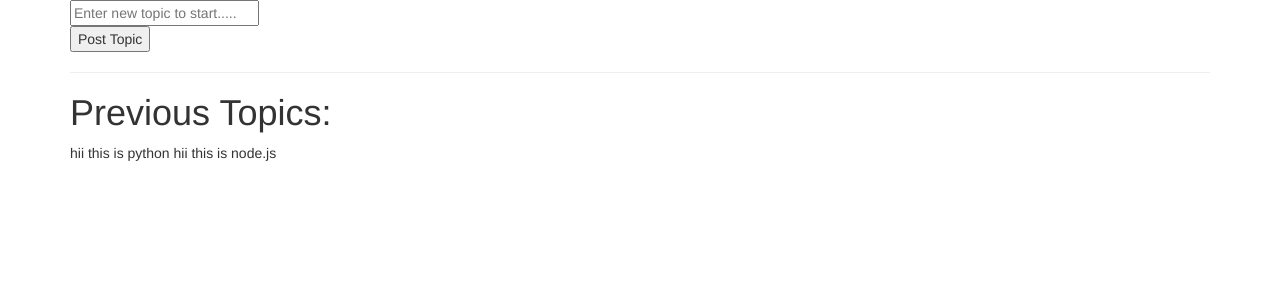
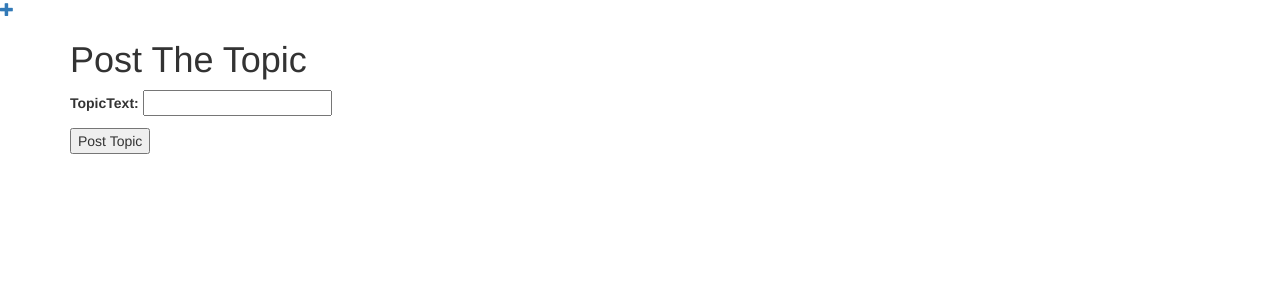
Before and after one commit to abhishekg785/FOSSEE, a Django app: page /postTopic/ in a window 1280 px wide. Shown: the top 300 px of the page. Run offline with Django 3.2, Linux system fonts and the light colour scheme; data comes from the database, SQL or seed files in the repository; some libraries are stand-ins or nearby versions.

Commit message:
the form.py created and changes made into the url,models and views for the postTopic form in forms.py

```diff
--- a/projDir/app/forms.py
+++ b/projDir/app/forms.py
@@ -7,4 +7,4 @@ class PostTopic(forms.ModelForm):
 
     class Meta:
         model = DiscussionTopic
-        fields = ('topicText')
+        fields = ('topicText',)
--- a/projDir/app/templates/postTopic.html
+++ b/projDir/app/templates/postTopic.html
@@ -1,13 +1,8 @@
 {% extends 'base.html' %}
 {% block content %}
-    <form>
-        <input type='text' name='topic' placeholder='Enter new topic to start.....'/><br/>
-        <input type='submit' name='sub' value='Post Topic' />
+    <h1>Post The Topic</h1>
+    <form method = 'POST' class='post-form'>{% csrf_token %}
+        {{ form.as_p }}
+    <input type='submit' name='sub' value='Post Topic' />
     </form>
-    <hr/>
-    <h1>Previous Topics:</h1>
-    {% for topic in topics %}
-        {{ topic.topicText }}
-        {{ topic. }}
-    {% endfor %}
 {% endblock %}
--- a/projDir/app/views.py
+++ b/projDir/app/views.py
@@ -1,6 +1,8 @@
 from django.shortcuts import render
 
 from .models import UserInfo,DiscussionTopic
+from .forms import PostTopic
+
 # Create your views here.
 def index(request):
     print (request.method)
@@ -16,5 +18,5 @@ def register(request):
     return render(request,'index.html')
 
 def postTopic(request):
-    topics = DiscussionTopic.objects.all()
-    return render(request,'postTopic.html',{'topics':topics})
+    form  = PostTopic()
+    return render(request,'postTopic.html',{'form':form})
--- a/projDir/projDir/urls.py
+++ b/projDir/projDir/urls.py
@@ -21,5 +21,5 @@ urlpatterns = [
     url(r'^admin/', admin.site.urls),
     url(r'^$',index),
     url(r'^register/',register),
-    url(r'^postTopic/',postTopic)
+    url(r'^postTopic/',postTopic,name='postTopic')
 ]
--- a/projDir/templates/base.html
+++ b/projDir/templates/base.html
@@ -9,6 +9,7 @@
     {% bootstrap_javascript %}
   </head>
   <body>
+   <a href="{% url 'postTopic' %}" class="top-menu"><span class="glyphicon glyphicon-plus"></span></a>
    <div class="container">
     {% block content %}
     {% endblock %}
```
Also changed, not shown: 6 other files.
